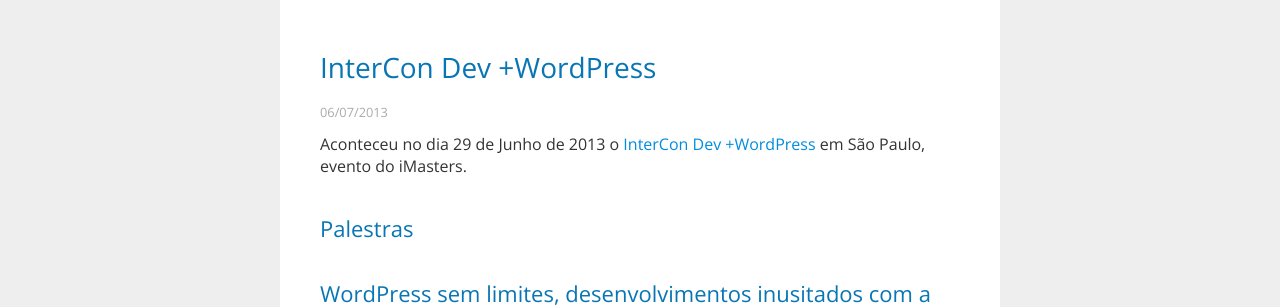
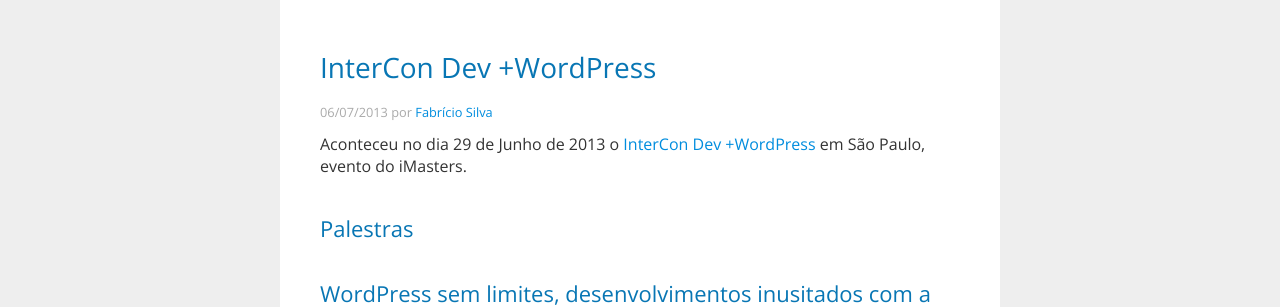
Before and after one commit to fabriciofmsilva/fabriciofmsilva.github.io, a Jekyll site: the page built from _posts/2013-07-06-intercon-dev-wordpress.md, in a window 1280 px wide. Shown: the part 362-669 px from the top of the page. Built offline with Jekyll 4.4.1, drawn with Linux system fonts in a browser that asks for light colours; nearby versions of some CDN libraries; comment, search, counter and statistics services are not loaded.

Commit message:
Edit Schemas

```diff
--- a/_config.yml
+++ b/_config.yml
@@ -7,4 +7,5 @@
 url: http://www.fabriciofmsilva.com.br
 domain: fabriciofmsilva.com.br
 twitter: fabriciofmsilva
+plus: https://plus.google.com/105011365395783776506/
 analytics: UA-22890269-1
--- a/_layouts/post.html
+++ b/_layouts/post.html
@@ -10,9 +10,14 @@
 <div class="entry clearfix">
 <header class="post-header">
 <h1 itemprop="name">{{ page.title }}</h1>
-<p class="post-meta"><time datetime="{{ page.date }}" itemprop="datePublished">{{ page.date | date: "%d/%m/%Y" }}</time></p>
+<p class="post-meta">
+	<time datetime="{{ page.date }}" itemprop="datePublished" content="{{ page.date | date: "%d/%m/%Y" }}">{{ page.date | date: "%d/%m/%Y" }}</time>
+	por <a href="{{ site.plus }}" itemprop="author">{{ site.name }}</a>
+</p>
 </header>
+<div itemprop="articleBody">
 {{ content }}
+</div>
 <footer class="post-footer">
 {% include disqus.html %}
 </footer>
```
